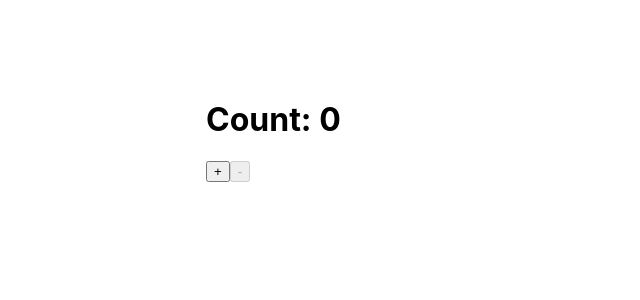
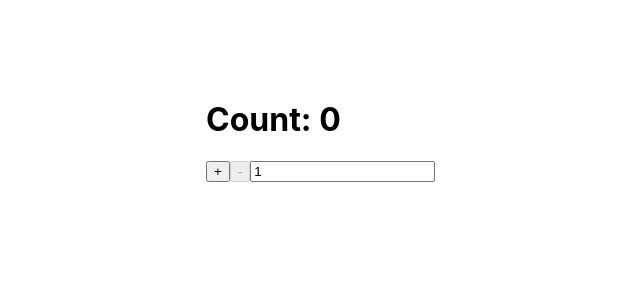
Before and after one commit to SargisPashayan/CounterApp, a React (Create React App) app: page / in a window 1280 px wide. Shown: the top 300 px of the page, without its empty margins (284-924 px from the left). Built offline with nearby package versions, Linux system fonts and the light colour scheme.

Commit message:
feat: added step component

```diff
--- a/src/App.js
+++ b/src/App.js
@@ -1,35 +1,45 @@
 import React, {Component} from "react";
 import Button from "./components/Button";
 import "./App.css";
+import InputStep from "./components/InputStep";
 
 
 class App extends Component {
   constructor() {
     super()
     this.state = {
-      count: 0
+      count: 0,
+      step: 1
     }
   }
 
   incrementCount = () => {
     this.setState({
-      count: this.state.count + 1,
+      count: this.state.count + this.state.step,
     })
   }
 
   decrementCount = () => {
     this.setState({
-      count: this.state.count - 1,
+      count: this.state.count - this.state.step,
+    })
+  }
+
+  changeStep = (e) => {
+    this.setState({
+      step: parseInt(e.target.value, 10) || 0
     })
   }
 
   render() {
     let { count } = this.state;
+    let { step } = this.state;
     return (
       <div className = "counter">
         <h1>Count: {count}</h1>
         <Button sign = "+" operation = { () => this.incrementCount() }/>
         <Button count = {count} sign = "-" operation = { () => this.decrementCount() }/>
+        <InputStep step = {step} changeStep = { (e) => this.changeStep(e) } />
       </div>
 
     )
--- /dev/null
+++ b/src/components/InputStep.jsx
@@ -0,0 +1,10 @@
+import React, { Component } from "react";
+
+class InputStep extends Component {
+  render() {
+    let { step, changeStep } = this.props;
+    return <input type="number" value={step} onChange={changeStep}></input>;
+  }
+}
+
+export default InputStep;
```
